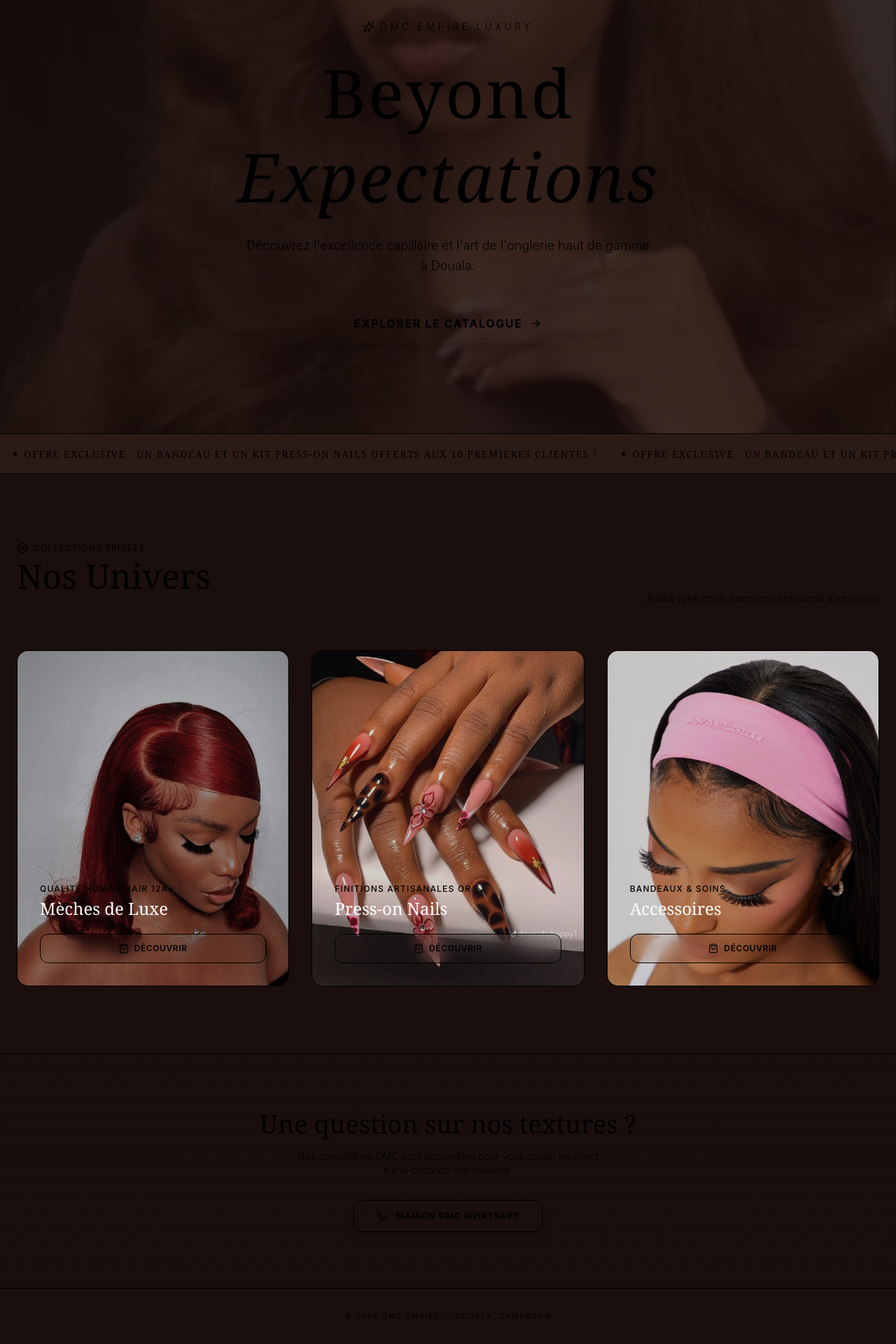
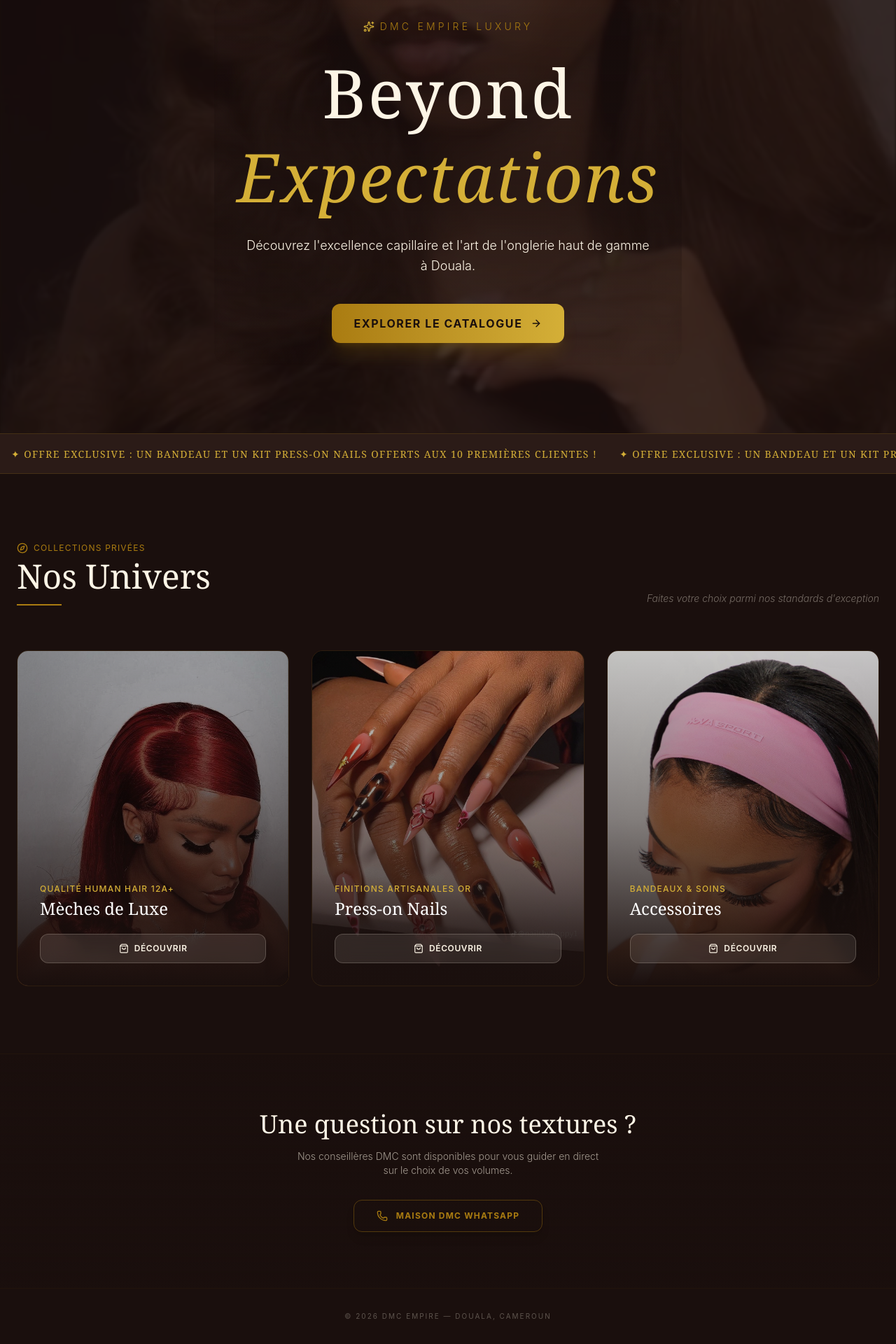
Before and after one commit to atedesi22/DMC-Empire, a React (Vite) app: page / in a window 1280 px wide. Shown: the part 165-2085 px from the top of the page at 70% size. Built offline with nearby package versions, Linux system fonts and the light colour scheme.

Commit message:
first commit

```diff
--- a/src/pages/Home.jsx
+++ b/src/pages/Home.jsx
@@ -28,7 +28,7 @@ const Home = ({ onViewCatalog }) => {
   ];
 
 return (
-    <div className="min-h-screen bg-dmc-dark font-sans text-dmc-cream overflow-x-hidden relative">
+    <div className="min-h-screen bg-[#1A0F0D] font-sans text-[#FDF5E6] overflow-x-hidden relative">
 
       {/* Effet d'arrière-plan : Poussière d'or subtile */}
       <div className="fixed inset-0 pointer-events-none opacity-15 z-0">
@@ -41,24 +41,24 @@ return (
 
       {/* Hero Section */}
       <section className="relative h-[90vh] flex flex-col items-center justify-center px-6 text-center z-10">
-        <div className="animate-float-slow bg-gradient-to-b from-transparent via-dmc-dark/40 to-transparent p-8 rounded-3xl backdrop-blur-[2px]">
-          <div className="inline-flex items-center gap-2 text-dmc-gold tracking-[0.3em] text-xs md:text-sm mb-6 uppercase font-light">
-            <Sparkles className="w-4 h-4 animate-pulse text-dmc-goldLight" />
+        <div className="animate-float-slow bg-gradient-to-b from-transparent via-[#1A0F0D]/40 to-transparent p-8 rounded-3xl backdrop-blur-[2px]">
+          <div className="inline-flex items-center gap-2 text-[#AA7C11] tracking-[0.3em] text-xs md:text-sm mb-6 uppercase font-light">
+            <Sparkles className="w-4 h-4 animate-pulse text-[#D4AF37]" />
             DMC Empire Luxury
           </div>
 
           <h1 className="font-serif text-5xl md:text-8xl mb-6 leading-tight tracking-wide">
             Beyond <br />
-            <span className="text-dmc-goldLight italic font-normal">Expectations</span>
+            <span className="text-[#D4AF37] italic font-normal">Expectations</span>
           </h1>
 
-          <p className="max-w-xl mx-auto text-dmc-cream/70 text-base md:text-lg mb-10 leading-relaxed font-light">
+          <p className="max-w-xl mx-auto text-[#FDF5E6]70 text-base md:text-lg mb-10 leading-relaxed font-light">
             Découvrez l'excellence capillaire et l'art de l'onglerie haut de gamme à Douala.
           </p>
 
           <button
             onClick={onViewCatalog}
-            className="inline-flex items-center gap-3 bg-gradient-to-r from-dmc-gold to-dmc-goldLight text-dmc-dark px-8 py-4 rounded-xl font-bold uppercase tracking-widest hover:opacity-90 active:scale-95 transition-all shadow-xl shadow-dmc-gold/20 group"
+            className="inline-flex items-center gap-3 bg-gradient-to-r from-[#AA7C11] to-[#D4AF37] text-[#1A0F0D] px-8 py-4 rounded-xl font-bold uppercase tracking-widest hover:opacity-90 active:scale-95 transition-all shadow-xl shadow-[#AA7C11]/20 group"
           >
             Explorer le Catalogue
             <ArrowRight className="w-4 h-4 group-hover:translate-x-1 transition-transform" />
@@ -67,8 +67,8 @@ return (
       </section>
 
       {/* Bandeau Défilant Lumineux (Marquee) */}
-      <div className="relative z-10 bg-[#2B1B17] border-y border-dmc-gold/20 py-4 overflow-hidden whitespace-nowrap">
-        <div className="animate-marquee inline-block font-serif text-xs md:text-sm tracking-widest text-dmc-goldLight uppercase">
+      <div className="relative z-10 bg-[#2B1B17] border-y border-[#AA7C11]/20 py-4 overflow-hidden whitespace-nowrap">
+        <div className="animate-marquee inline-block font-serif text-xs md:text-sm tracking-widest text-[#D4AF37] uppercase">
           <span className="mx-4">✦ Offre exclusive : Un bandeau et un kit press-on nails offerts aux 10 premières clientes !</span>
           <span className="mx-4">✦ Offre exclusive : Un bandeau et un kit press-on nails offerts aux 10 premières clientes !</span>
           <span className="mx-4">✦ Offre exclusive : Un bandeau et un kit press-on nails offerts aux 10 premières clientes !</span>
@@ -79,14 +79,14 @@ return (
       <section className="relative z-10 py-24 px-6 max-w-7xl mx-auto">
         <div className="flex flex-col md:flex-row items-start md:items-end justify-between mb-16 gap-4">
           <div>
-            <div className="inline-flex items-center gap-2 text-dmc-gold text-xs uppercase tracking-widest mb-2">
+            <div className="inline-flex items-center gap-2 text-[#AA7C11] text-xs uppercase tracking-widest mb-2">
               <Compass className="w-4 h-4 animate-spin-slow" />
               Collections Privées
             </div>
             <h2 className="font-serif text-3xl md:text-5xl">Nos Univers</h2>
-            <div className="w-16 h-[2px] bg-dmc-gold mt-4"></div>
+            <div className="w-16 h-[2px] bg-[#AA7C11] mt-4"></div>
           </div>
-          <p className="text-dmc-cream/40 text-sm italic font-light">Faites votre choix parmi nos standards d'exception</p>
+          <p className="text-[#FDF5E6]/40 text-sm italic font-light">Faites votre choix parmi nos standards d'exception</p>
         </div>
 
         {/* Grille des cartes animées */}
@@ -94,7 +94,7 @@ return (
           {categories.map((cat) => (
             <div
               key={cat.id}
-              className={`group relative h-[480px] rounded-2xl overflow-hidden border border-dmc-gold/10 bg-[#2B1B17]/30 backdrop-blur-sm animate-float-slow ${cat.delay}`}
+              className={`group relative h-[480px] rounded-2xl overflow-hidden border border-[#AA7C11]/10 bg-[#2B1B17]/30 backdrop-blur-sm animate-float-slow ${cat.delay}`}
             >
               {/* Image avec zoom progressif au survol */}
               <div className="absolute inset-0 z-0 overflow-hidden">
@@ -104,17 +104,17 @@ return (
                   className="w-full h-full object-cover transform scale-100 group-hover:scale-105 transition-transform duration-700 ease-out brightness-[0.85] group-hover:brightness-100"
                   loading="lazy"
                 />
-                <div className="absolute inset-0 bg-gradient-to-t from-dmc-dark via-dmc-dark/40 to-transparent"></div>
+                <div className="absolute inset-0 bg-gradient-to-t from-[#1A0F0D] via-[#1A0F0D]/40 to-transparent"></div>
               </div>
 
               {/* Contenu textuel de la carte */}
               <div className="absolute inset-0 flex flex-col justify-end p-8 z-10">
-                <span className="text-dmc-goldLight text-xs uppercase tracking-widest mb-1 font-medium">{cat.subtitle}</span>
+                <span className="text-[#D4AF37] text-xs uppercase tracking-widest mb-1 font-medium">{cat.subtitle}</span>
                 <h3 className="font-serif text-2xl mb-5 text-white">{cat.title}</h3>
 
                 <button
                   onClick={onViewCatalog}
-                  className="inline-flex items-center justify-center gap-2 w-full bg-dmc-cream/10 backdrop-blur-md border border-dmc-cream/20 text-dmc-cream py-3 rounded-xl text-xs font-semibold uppercase tracking-wider group-hover:bg-dmc-gold group-hover:text-dmc-dark group-hover:border-transparent transition-all duration-300"
+                  className="inline-flex items-center justify-center gap-2 w-full bg-[#FDF5E6]/10 backdrop-blur-md border border-[#FDF5E6]/20 text-[#FDF5E6] py-3 rounded-xl text-xs font-semibold uppercase tracking-wider group-hover:bg-[#AA7C11] group-hover:text-[#1A0F0D] group-hover:border-transparent transition-all duration-300"
                 >
                   <ShoppingBag className="w-3.5 h-3.5" />
                   Découvrir
@@ -126,23 +126,23 @@ return (
       </section>
 
       {/* Call To Action de clôture */}
-      <section className="relative z-10 py-20 bg-gradient-to-b from-transparent to-[#1A0F0D] text-center px-6 border-t border-dmc-gold/5">
+      <section className="relative z-10 py-20 bg-gradient-to-b from-transparent to-[#1A0F0D] text-center px-6 border-t border-[#AA7C11]/5">
         <h2 className="font-serif text-3xl md:text-4xl mb-4">Une question sur nos textures ?</h2>
-        <p className="text-dmc-cream/60 max-w-md mx-auto mb-8 text-sm font-light">Nos conseillères DMC sont disponibles pour vous guider en direct sur le choix de vos volumes.</p>
+        <p className="text-[#FDF5E6]/60 max-w-md mx-auto mb-8 text-sm font-light">Nos conseillères DMC sont disponibles pour vous guider en direct sur le choix de vos volumes.</p>
 
         <a
           href="https://wa.me/237682600782"
           target="_blank"
           rel="noopener noreferrer"
-          className="inline-flex items-center gap-3 bg-transparent border border-dmc-gold/40 text-dmc-gold px-8 py-3.5 rounded-xl hover:bg-dmc-gold hover:text-dmc-dark transition-all duration-300 group shadow-lg"
+          className="inline-flex items-center gap-3 bg-transparent border border-[#AA7C11]/40 text-[#AA7C11] px-8 py-3.5 rounded-xl hover:bg-[#AA7C11] hover:text-[#1A0F0D] transition-all duration-300 group shadow-lg"
         >
-          <Phone className="w-4 h-4 text-dmc-gold group-hover:text-dmc-dark transition-colors" />
+          <Phone className="w-4 h-4 text-[#AA7C11] group-hover:text-[#1A0F0D] transition-colors" />
           <span className="font-bold tracking-widest uppercase text-xs">Maison DMC WhatsApp</span>
         </a>
       </section>
 
       {/* Footer minimaliste */}
-      <footer className="relative z-10 py-8 text-center text-dmc-cream/30 text-[10px] tracking-[0.2em] uppercase border-t border-dmc-gold/5">
+      <footer className="relative z-10 py-8 text-center text-[#FDF5E6]/30 text-[10px] tracking-[0.2em] uppercase border-t border-[#AA7C11]/5">
         © 2026 DMC Empire — Douala, Cameroun
       </footer>
     </div>
```
